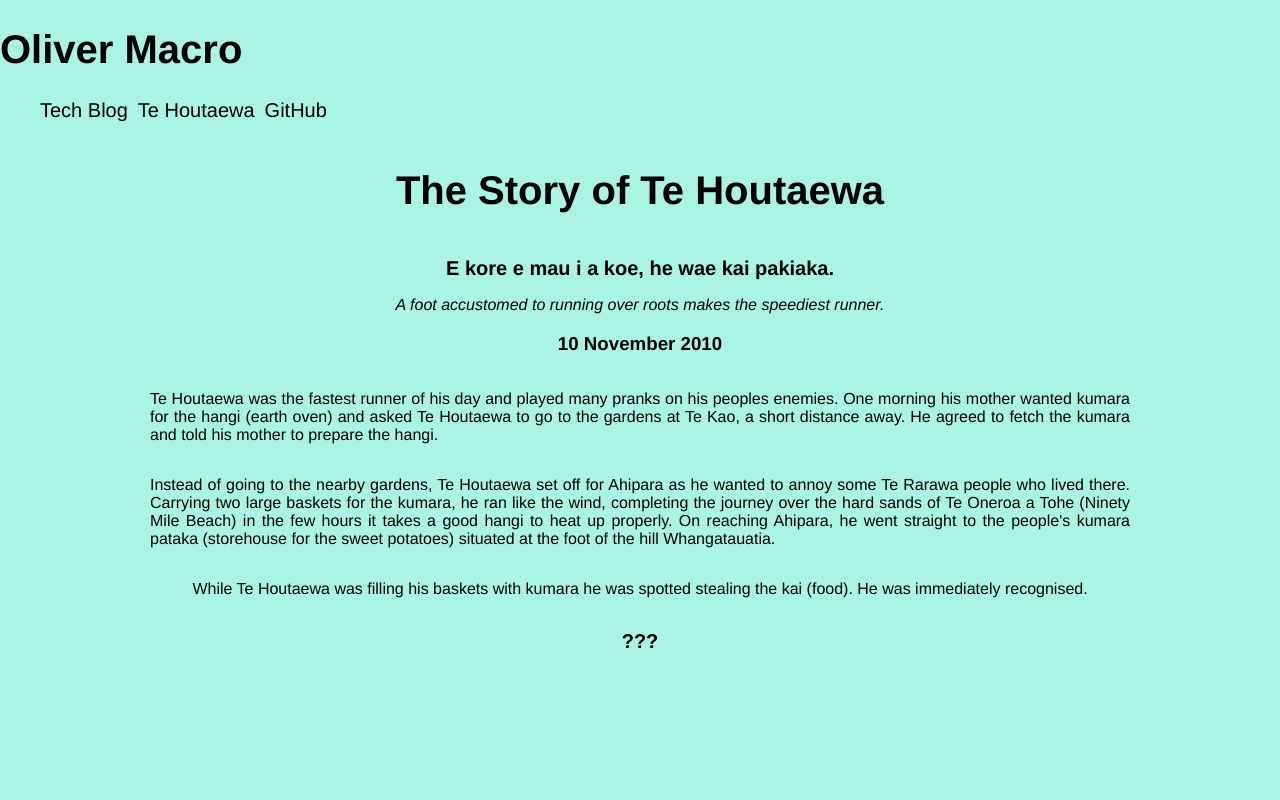
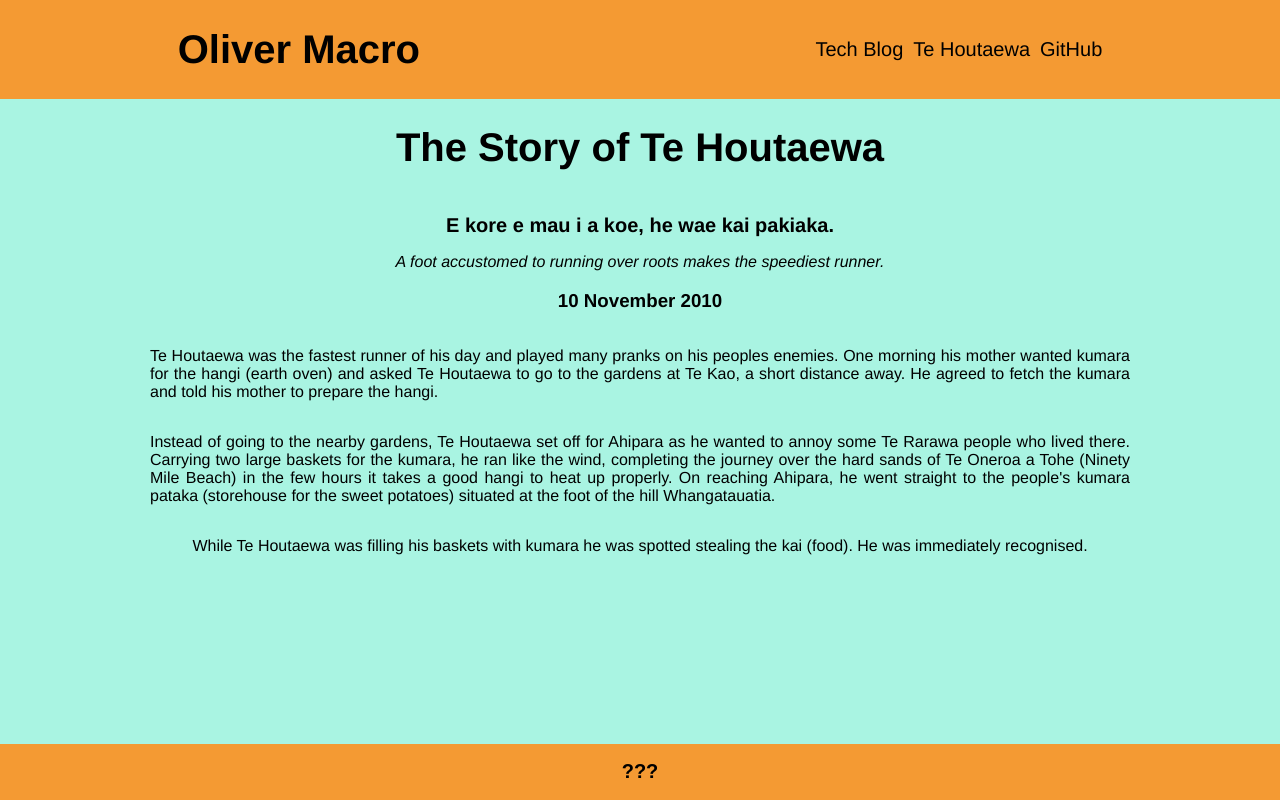
Before and after one commit to oranmornz/oranmornz.github.io, a plain HTML site: page blog/te-houtaewa-template.html in a window 1280 px wide. Drawn offline with Linux system fonts and the light colour scheme.

Commit message:
Amendments

```diff
--- a/blog/te-houtaewa-template.html
+++ b/blog/te-houtaewa-template.html
@@ -9,11 +9,11 @@
   </head>
 
   <body>
-    <div id="header">
+    <div id="nav-header">
       <a href="../index.html">
-        <h1 class="header-title header-content">Oliver Macro</h1>
+        <h1 class="header-title">Oliver Macro</h1>
       </a>
-      <ul class="nav-list header-content">
+      <ul class="nav-list">
           <a href="html-css.html">Tech Blog</a>
           <a href="te-houtaewa-template.html">Te Houtaewa</a>
           <a href="https://github.com/oranmornz" target="_blank">GitHub</a>
@@ -27,7 +27,7 @@
       <p>Instead of going to the nearby gardens, Te Houtaewa set off for Ahipara as he wanted to annoy some Te Rarawa people who lived there. Carrying two large baskets for the kumara, he ran like the wind, completing the journey over the hard sands of Te Oneroa a Tohe (Ninety Mile Beach) in the few hours it takes a good hangi to heat up properly. On reaching Ahipara, he went straight to the people's kumara pataka (storehouse for the sweet potatoes) situated at the foot of the hill Whangatauatia.</p>
       <p>While Te Houtaewa was filling his baskets with kumara he was spotted stealing the kai (food). He was immediately recognised.</p>
     </div>
-    <div id="footer"></div>
+    <div id="footer">
       <h2>???</h2>
     </div>
   </body>
```
Also changed, not shown: blog/html-css.html (+3 -4 lines), index.html (+1 -1 lines). Lines whose indentation alone changed are shown as unchanged.
